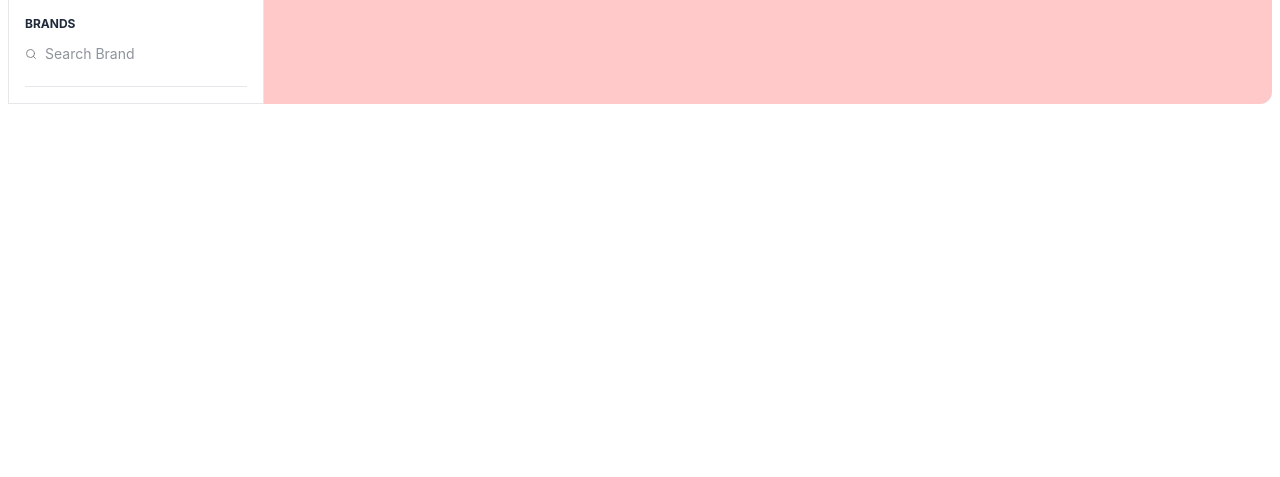
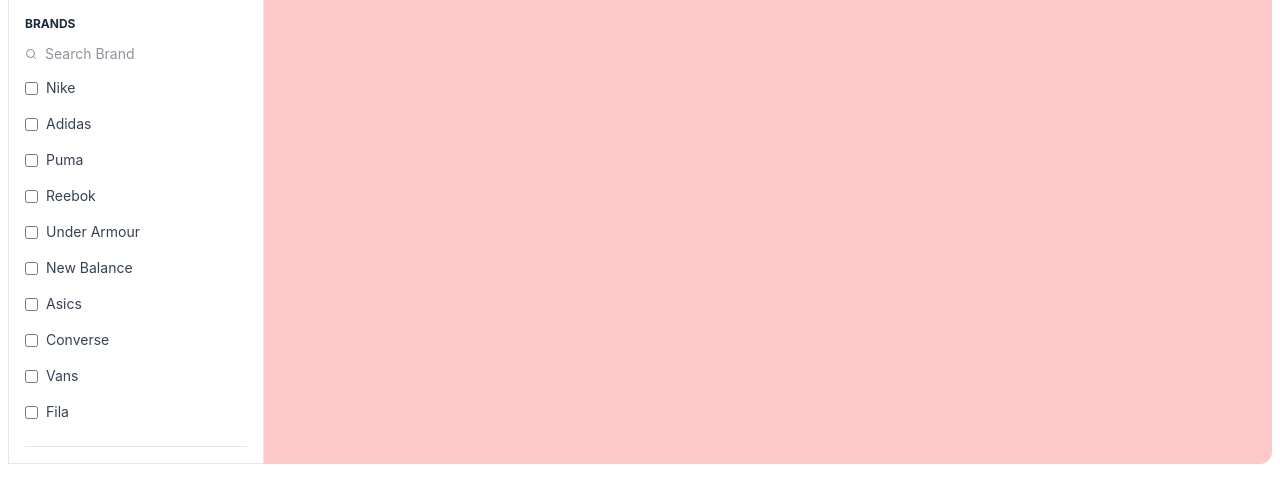
Before and after one commit to divmarshal/shopcart, a React (Vite) app: page / in a window 1280 px wide. Shown: the part 1044-1521 px from the top of the page. Before the commit the page ends 1164 px from the top, so only its background shows below. Built offline with nearby package versions, Linux system fonts and the light colour scheme.

Commit message:
Add BrandFilters component with search functionality for brand selection

```diff
--- a/src/pages/home/Filters/BrandFilters.jsx
+++ b/src/pages/home/Filters/BrandFilters.jsx
@@ -2,9 +2,24 @@
 import React from "react";
 
 const BrandFilters = () => {
+  const brands = [
+    "Nike",
+    "Adidas",
+    "Puma",
+    "Reebok",
+    "Under Armour",
+    "New Balance",
+    "Asics",
+    "Converse",
+    "Vans",
+    "Fila",
+  ];
+
   return (
     <div className="bg-white border-b border-gray-200 select-none font-sans pb-4">
       <h1 className="text-xs font-bold text-gray-800 p-4 pl-0">BRANDS</h1>
+
+      {/* Search input */}
       <div className="flex items-center gap-2 -mt-2 border-b-2 border-transparent focus-within:border-blue-500">
         <span className="text-text-gray">
           <Search size={12} />
@@ -17,6 +32,26 @@
           className="w-full  py-1 pr-8 text-sm outline-none "
         />
       </div>
+
+      {/* Brand options */}
+      <div className="">
+        <form action="" className="w-full">
+          {brands.map((brand) => (
+            <div key={brand} className="flex items-center gap-2 py-2">
+              <input
+                type="checkbox"
+                id={brand}
+                name="brands"
+                value={brand}
+                className="text-blue-500 focus:ring-blue-500"
+              />
+              <label htmlFor={brand} className="text-sm text-gray-700">
+                {brand}
+              </label>
+            </div>
+          ))}
+        </form>
+      </div>
     </div>
   );
 };
```
